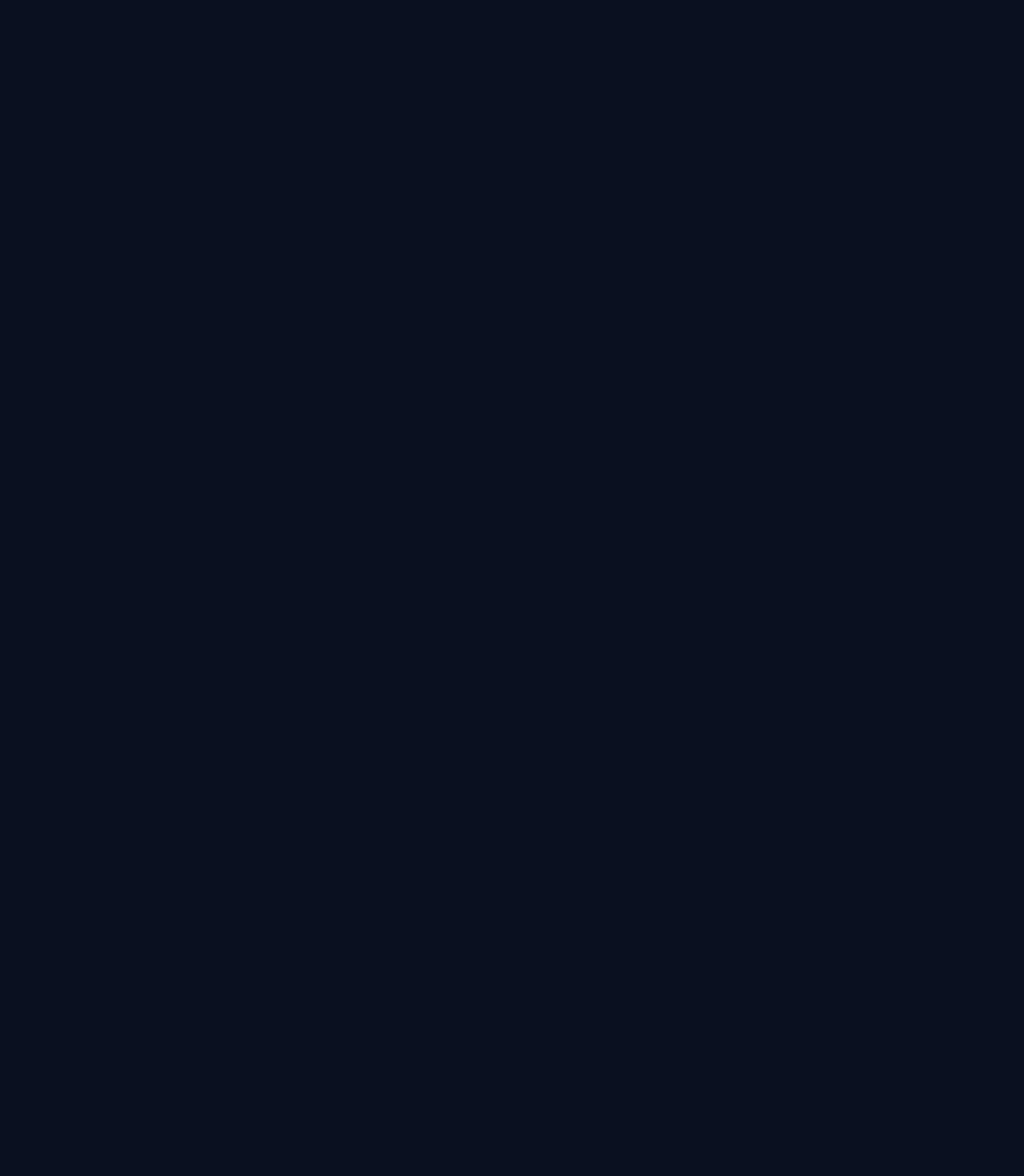
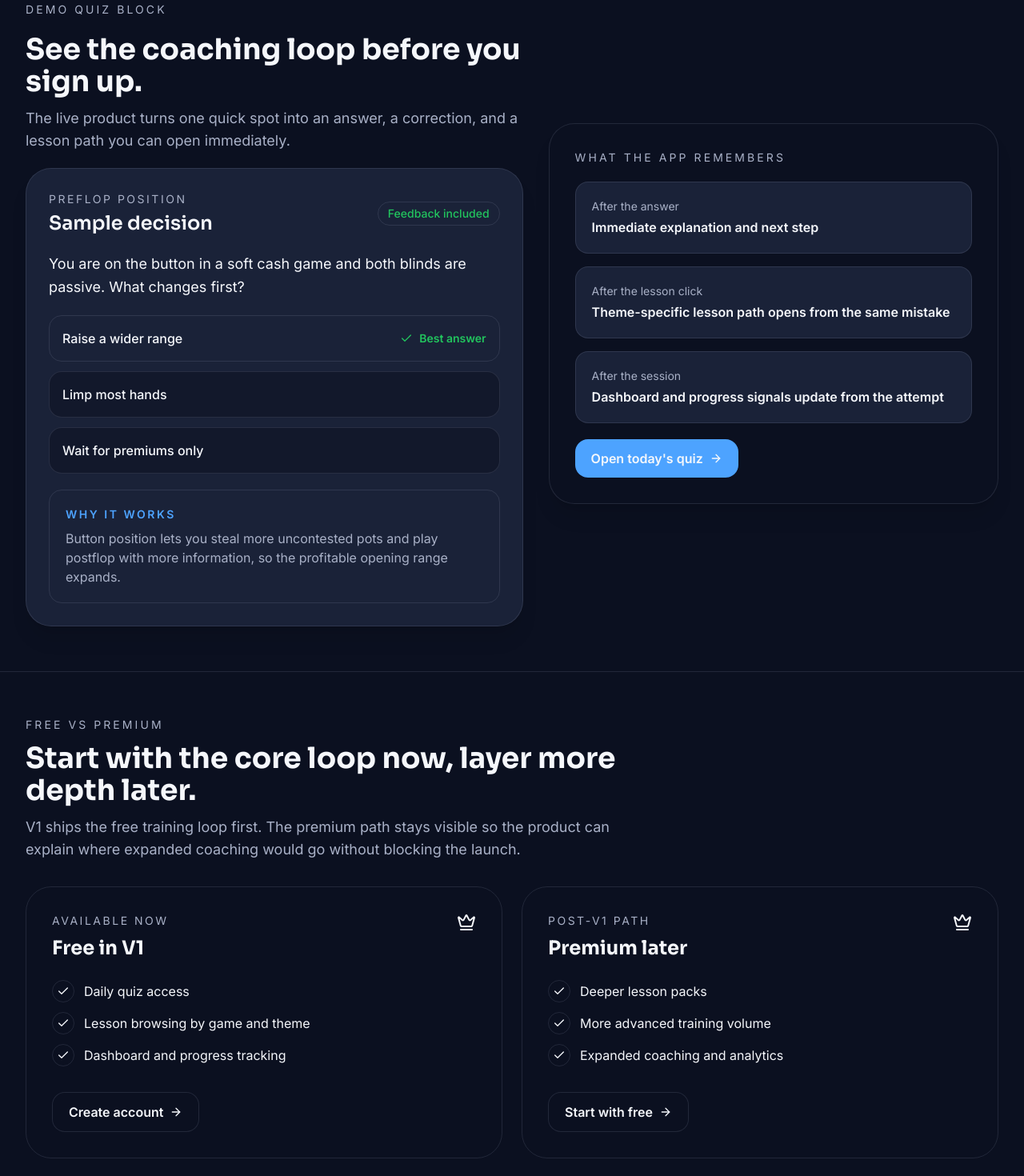
Before and after one commit to aluxey/PlaySharp, a Next.js app in the folder apps/web/: page / in a window 1280 px wide. Shown: the part 740-2210 px from the top of the page at 80% size. Before the commit the page ends 945 px from the top, so only its background shows below. Built offline with nearby package versions, Linux system fonts and the light colour scheme; no server answers.

Commit message:
Align landing page with screen requirements
Add the missing demo quiz block and free-versus-premium comparison so the landing experience matches the documented V1 screen architecture. This closes the remaining screen-alignment todo after the other routes were validated against the current UX spec.

```diff
--- a/apps/web/src/app/page.tsx
+++ b/apps/web/src/app/page.tsx
@@ -1,9 +1,46 @@
 import Link from 'next/link';
 import { redirect } from 'next/navigation';
-import { ArrowRight, BookOpen, ShieldCheck, Sparkles, Zap } from 'lucide-react';
+import { ArrowRight, BookOpen, Check, Crown, ShieldCheck, Sparkles, Zap } from 'lucide-react';
 
 import { getAuthState } from '../lib/auth-state';
 import { routes } from '../lib/routes';
+
+const demoQuiz = {
+  theme: 'Preflop Position',
+  prompt:
+    'You are on the button in a soft cash game and both blinds are passive. What changes first?',
+  answer: 'Raise a wider range',
+  explanation:
+    'Button position lets you steal more uncontested pots and play postflop with more information, so the profitable opening range expands.',
+  choices: ['Raise a wider range', 'Limp most hands', 'Wait for premiums only'],
+};
+
+const comparisonCards = [
+  {
+    title: 'Free in V1',
+    eyebrow: 'Available now',
+    tone: 'border-primary/30 bg-primary/10',
+    cta: 'Create account',
+    href: routes.register,
+    points: [
+      'Daily quiz access',
+      'Lesson browsing by game and theme',
+      'Dashboard and progress tracking',
+    ],
+  },
+  {
+    title: 'Premium later',
+    eyebrow: 'Post-V1 path',
+    tone: 'border-premium/30 bg-premium/10',
+    cta: 'Start with free',
+    href: routes.register,
+    points: [
+      'Deeper lesson packs',
+      'More advanced training volume',
+      'Expanded coaching and analytics',
+    ],
+  },
+] as const;
 
 export default async function HomePage() {
   const authState = await getAuthState();
@@ -90,6 +127,156 @@ export default async function HomePage() {
           </div>
         </div>
       </section>
+
+      <section className="border-y border-border bg-surface/40">
+        <div className="max-w-7xl mx-auto px-4 md:px-8 py-14 md:py-18 grid lg:grid-cols-[1.05fr_0.95fr] gap-8 items-center">
+          <div className="space-y-5">
+            <p className="text-sm uppercase tracking-[0.22em] text-foreground-secondary">
+              Demo quiz block
+            </p>
+            <div className="space-y-3">
+              <h2 className="text-3xl md:text-4xl font-bold text-foreground">
+                See the coaching loop before you sign up.
+              </h2>
+              <p className="text-lg text-foreground-secondary max-w-2xl">
+                The live product turns one quick spot into an answer, a correction, and a lesson
+                path you can open immediately.
+              </p>
+            </div>
+
+            <div className="rounded-[2rem] border border-border bg-surface-elevated p-6 md:p-7 shadow-xl shadow-primary/5 space-y-5">
+              <div className="flex items-center justify-between gap-3 flex-wrap">
+                <div>
+                  <p className="text-sm uppercase tracking-[0.18em] text-foreground-secondary">
+                    {demoQuiz.theme}
+                  </p>
+                  <h3 className="text-2xl font-semibold text-foreground mt-1">Sample decision</h3>
+                </div>
+                <span className="rounded-full border border-success/30 bg-success/10 px-3 py-1 text-sm font-medium text-success">
+                  Feedback included
+                </span>
+              </div>
+
+              <p className="text-foreground text-lg leading-relaxed">{demoQuiz.prompt}</p>
+
+              <div className="grid gap-3">
+                {demoQuiz.choices.map((choice) => {
+                  const isCorrect = choice === demoQuiz.answer;
+
+                  return (
+                    <div
+                      key={choice}
+                      className={`rounded-2xl border px-4 py-4 flex items-center justify-between gap-3 ${
+                        isCorrect
+                          ? 'border-success/40 bg-success/10'
+                          : 'border-border bg-surface hover:border-primary/20'
+                      }`}
+                    >
+                      <span className="font-medium text-foreground">{choice}</span>
+                      {isCorrect ? (
+                        <span className="inline-flex items-center gap-2 text-sm font-semibold text-success">
+                          <Check className="w-4 h-4" />
+                          Best answer
+                        </span>
+                      ) : null}
+                    </div>
+                  );
+                })}
+              </div>
+
+              <div className="rounded-2xl border border-primary/20 bg-primary/10 p-5">
+                <p className="text-sm uppercase tracking-[0.18em] text-primary font-semibold mb-2">
+                  Why it works
+                </p>
+                <p className="text-sm md:text-base text-foreground-secondary">
+                  {demoQuiz.explanation}
+                </p>
+              </div>
+            </div>
+          </div>
+
+          <div className="rounded-[2rem] border border-border bg-background p-6 md:p-8 shadow-xl shadow-secondary/5 space-y-5">
+            <p className="text-sm uppercase tracking-[0.22em] text-foreground-secondary">
+              What the app remembers
+            </p>
+            <div className="space-y-4">
+              <div className="rounded-2xl border border-border bg-surface-elevated p-5">
+                <p className="text-sm text-foreground-secondary mb-1">After the answer</p>
+                <p className="font-semibold text-foreground">Immediate explanation and next step</p>
+              </div>
+              <div className="rounded-2xl border border-border bg-surface-elevated p-5">
+                <p className="text-sm text-foreground-secondary mb-1">After the lesson click</p>
+                <p className="font-semibold text-foreground">
+                  Theme-specific lesson path opens from the same mistake
+                </p>
+              </div>
+              <div className="rounded-2xl border border-border bg-surface-elevated p-5">
+                <p className="text-sm text-foreground-secondary mb-1">After the session</p>
+                <p className="font-semibold text-foreground">
+                  Dashboard and progress signals update from the attempt
+                </p>
+              </div>
+            </div>
+            <Link
+              className="inline-flex items-center gap-2 px-5 py-3 rounded-2xl bg-primary text-primary-foreground font-semibold"
+              href={routes.quiz}
+            >
+              Open today's quiz
+              <ArrowRight className="w-4 h-4" />
+            </Link>
+          </div>
+        </div>
+      </section>
+
+      <section className="max-w-7xl mx-auto px-4 md:px-8 py-14 md:py-18 space-y-8">
+        <div className="max-w-3xl space-y-3">
+          <p className="text-sm uppercase tracking-[0.22em] text-foreground-secondary">
+            Free vs premium
+          </p>
+          <h2 className="text-3xl md:text-4xl font-bold text-foreground">
+            Start with the core loop now, layer more depth later.
+          </h2>
+          <p className="text-lg text-foreground-secondary">
+            V1 ships the free training loop first. The premium path stays visible so the product can
+            explain where expanded coaching would go without blocking the launch.
+          </p>
+        </div>
+
+        <div className="grid lg:grid-cols-2 gap-6">
+          {comparisonCards.map((card) => (
+            <article key={card.title} className={`rounded-[2rem] border p-6 md:p-8 ${card.tone}`}>
+              <div className="flex items-start justify-between gap-4 mb-6">
+                <div>
+                  <p className="text-sm uppercase tracking-[0.18em] text-foreground-secondary">
+                    {card.eyebrow}
+                  </p>
+                  <h3 className="text-2xl font-bold text-foreground mt-2">{card.title}</h3>
+                </div>
+                <Crown className="w-6 h-6 text-foreground" />
+              </div>
+
+              <div className="space-y-3 mb-8">
+                {card.points.map((point) => (
+                  <div key={point} className="flex items-center gap-3 text-foreground">
+                    <span className="inline-flex h-7 w-7 items-center justify-center rounded-full bg-background/80 border border-border">
+                      <Check className="w-4 h-4" />
+                    </span>
+                    <span>{point}</span>
+                  </div>
+                ))}
+              </div>
+
+              <Link
+                className="inline-flex items-center gap-2 px-5 py-3 rounded-2xl bg-background text-foreground font-semibold border border-border"
+                href={card.href}
+              >
+                {card.cta}
+                <ArrowRight className="w-4 h-4" />
+              </Link>
+            </article>
+          ))}
+        </div>
+      </section>
     </div>
   );
 }
```
Also changed, not shown: 1 other file (tests, documents, lock files or other folders).
